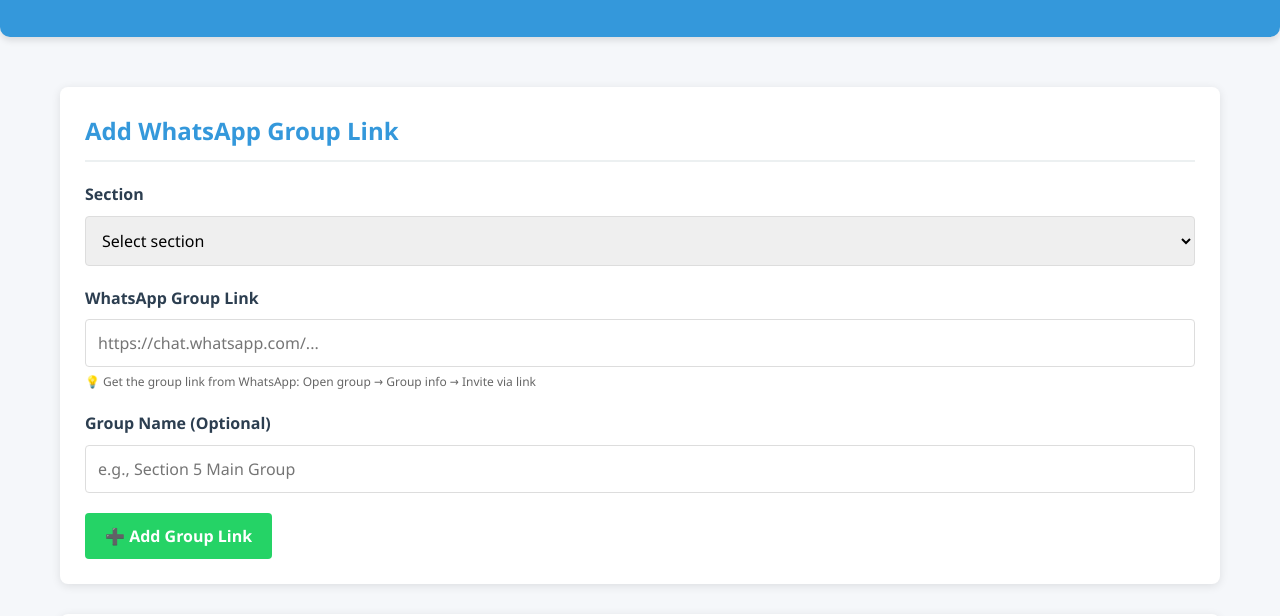
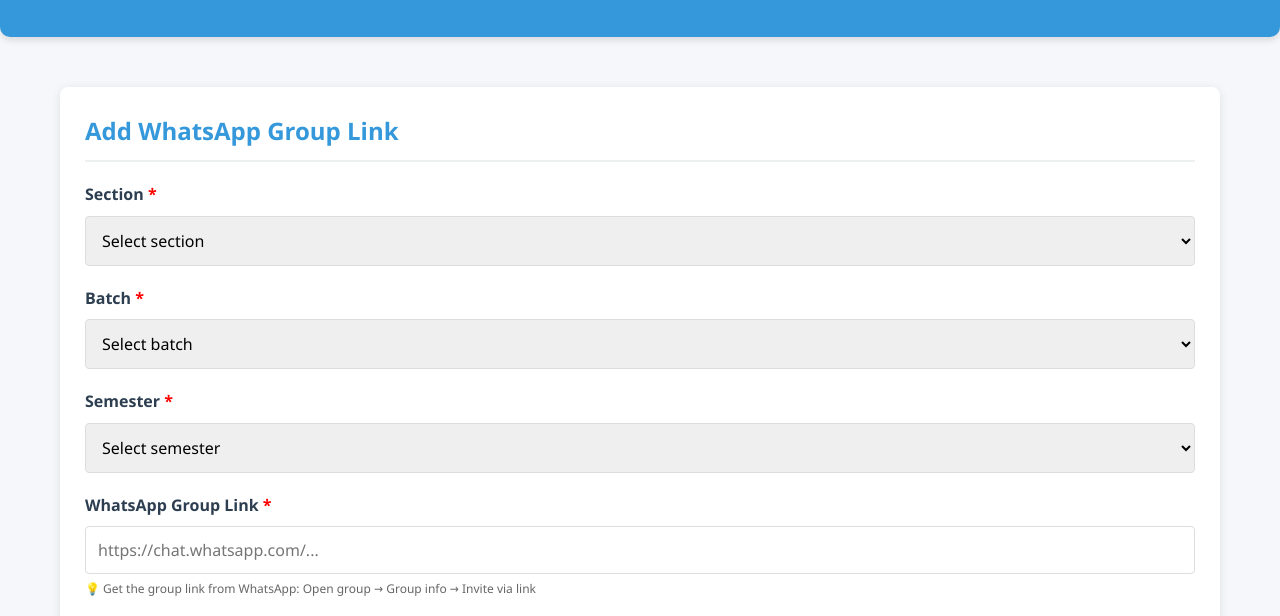
Before and after one commit to Pushkarjay/Section-Swap-KIIT, a website: page whatsapp-groups.html in a window 1280 px wide. Shown: the part 148-764 px from the top of the page. Drawn offline with Linux system fonts and the light colour scheme; no server answers.

Commit message:
fix: Add batch and semester fields to WhatsApp group form and database migration
- Add visible batch and semester dropdowns to 'Add Group' form with required markers
- Users can now clearly see which batch/semester they're adding a group for
- Add database migration for existing whatsapp_groups tables to add semester column
- Migration runs for both PostgreSQL and MySQL
- Fixes 500 error when fetching groups from database without semester column
- Form now shows: Section, Batch, Semester, Group Link, and Group Name fields

```diff
--- a/whatsapp-groups.html
+++ b/whatsapp-groups.html
@@ -328,13 +328,38 @@
             <div id="alert-container"></div>
             <form id="add-group-form">
                 <div class="form-group">
-                    <label for="section">Section</label>
+                    <label for="section">Section <span style="color: red;">*</span></label>
                     <select id="section" required>
                         <option value="">Select section</option>
                     </select>
                 </div>
                 <div class="form-group">
-                    <label for="group-link">WhatsApp Group Link</label>
+                    <label for="add-batch">Batch <span style="color: red;">*</span></label>
+                    <select id="add-batch" required>
+                        <option value="">Select batch</option>
+                        <option value="2021-25">2021-25 Batch</option>
+                        <option value="2022-26">2022-26 Batch</option>
+                        <option value="2023-27">2023-27 Batch</option>
+                        <option value="2024-28">2024-28 Batch</option>
+                        <option value="2025-29">2025-29 Batch</option>
+                    </select>
+                </div>
+                <div class="form-group">
+                    <label for="add-semester">Semester <span style="color: red;">*</span></label>
+                    <select id="add-semester" required>
+                        <option value="">Select semester</option>
+                        <option value="1st sem">1st Semester</option>
+                        <option value="2nd sem">2nd Semester</option>
+                        <option value="3rd sem">3rd Semester</option>
+                        <option value="4th sem">4th Semester</option>
+                        <option value="5th sem">5th Semester</option>
+                        <option value="6th sem">6th Semester</option>
+                        <option value="7th sem">7th Semester</option>
+                        <option value="8th sem">8th Semester</option>
+                    </select>
+                </div>
+                <div class="form-group">
+                    <label for="group-link">WhatsApp Group Link <span style="color: red;">*</span></label>
                     <input type="url" id="group-link" required placeholder="https://chat.whatsapp.com/...">
                     <p style="font-size: 12px; color: #666; margin-top: 5px;">
                         💡 Get the group link from WhatsApp: Open group → Group info → Invite via link
```
Also changed, not shown: server.js (+22 -0 lines).
